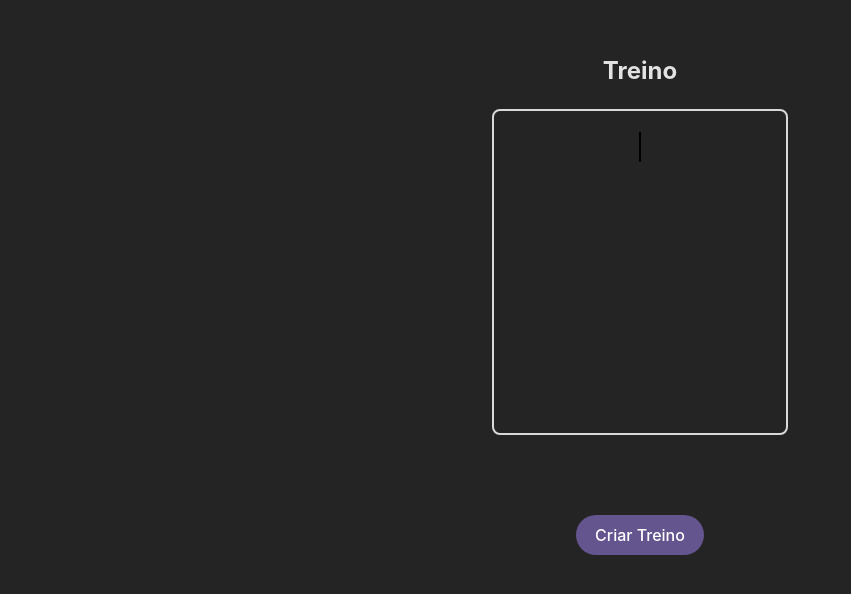
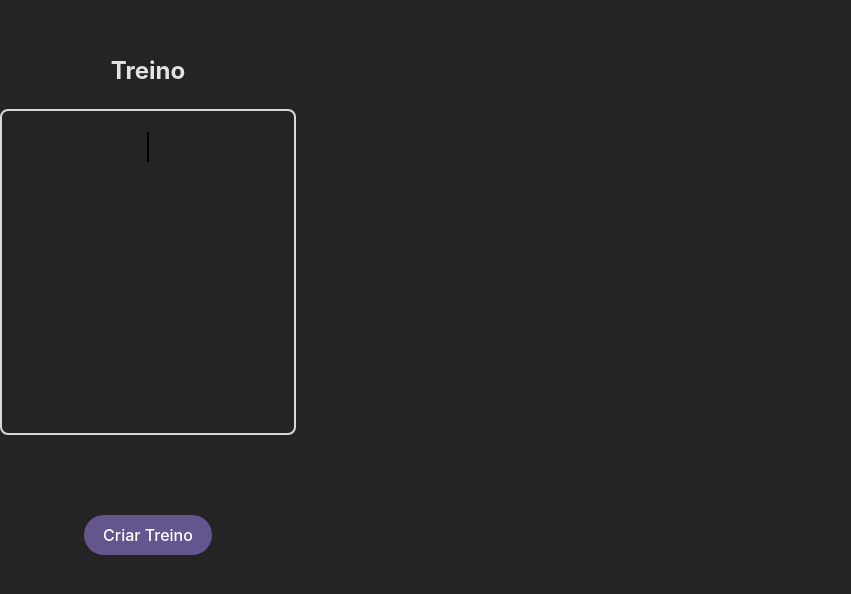
Before and after one commit to Gustavo-gthb/Training-App, a React (Vite) app in the folder frontend/: page / in a window 1280 px wide. Shown: the part 146-740 px from the top of the page, without its empty margins (0-851 px from the left). Built offline with nearby package versions, Linux system fonts and the light colour scheme.

Commit message:
fix: updated routes

```diff
--- a/frontend/src/App.tsx
+++ b/frontend/src/App.tsx
@@ -4,7 +4,7 @@ import Home from "./pages/Home/Home";
 function App() {
   return (
     <>
-      <Home />
+
     </>
   );
 }
--- a/frontend/src/main.tsx
+++ b/frontend/src/main.tsx
@@ -1,13 +1,13 @@
 import { StrictMode } from 'react'
 import { createRoot } from 'react-dom/client'
 import './index.css'
-import App from './App.tsx'
 import { BrowserRouter } from 'react-router'
+import RouterController from './routes';
 
 createRoot(document.getElementById('root')!).render(
   <StrictMode>
     <BrowserRouter>
-    <App />
+    <RouterController />
     </BrowserRouter>
   </StrictMode>,
 )
--- /dev/null
+++ b/frontend/src/routes.tsx
@@ -0,0 +1,15 @@
+import React from "react";
+import { Route, Routes } from "react-router";
+import Home from "./pages/Home/Home";
+
+const RouterController = () => {
+  return (
+    <Routes>
+      <Route path="/" element={<Home />} />
+      {/* <Route path="/Exercise" element={<Exercise />} />
+      <Route path="/Series" element={<Series />} /> */}
+    </Routes>
+  );
+};
+
+export default RouterController;
```
Also changed, not shown: frontend/src/routes.jsx (deleted, +0 -13 lines).
